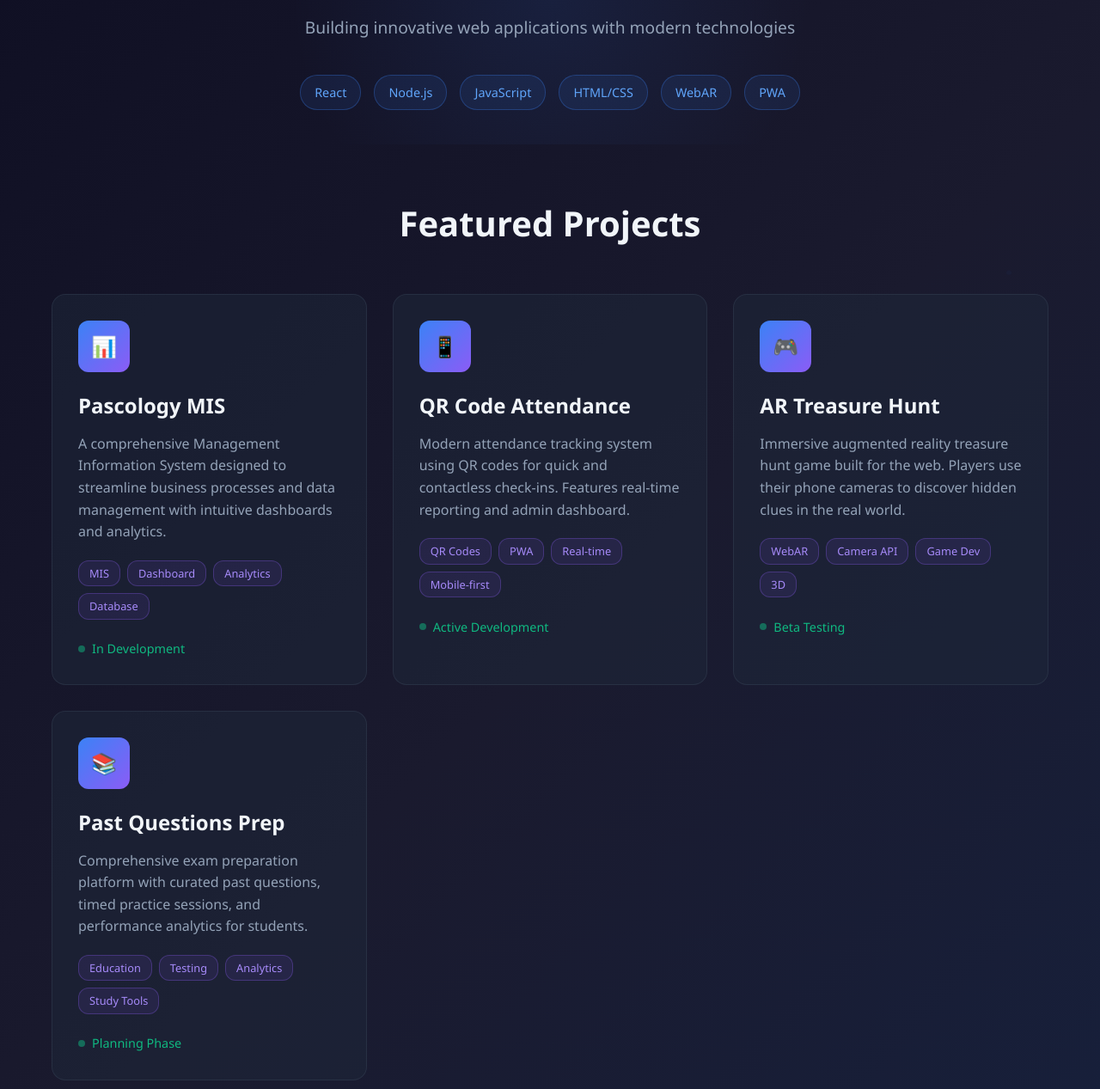
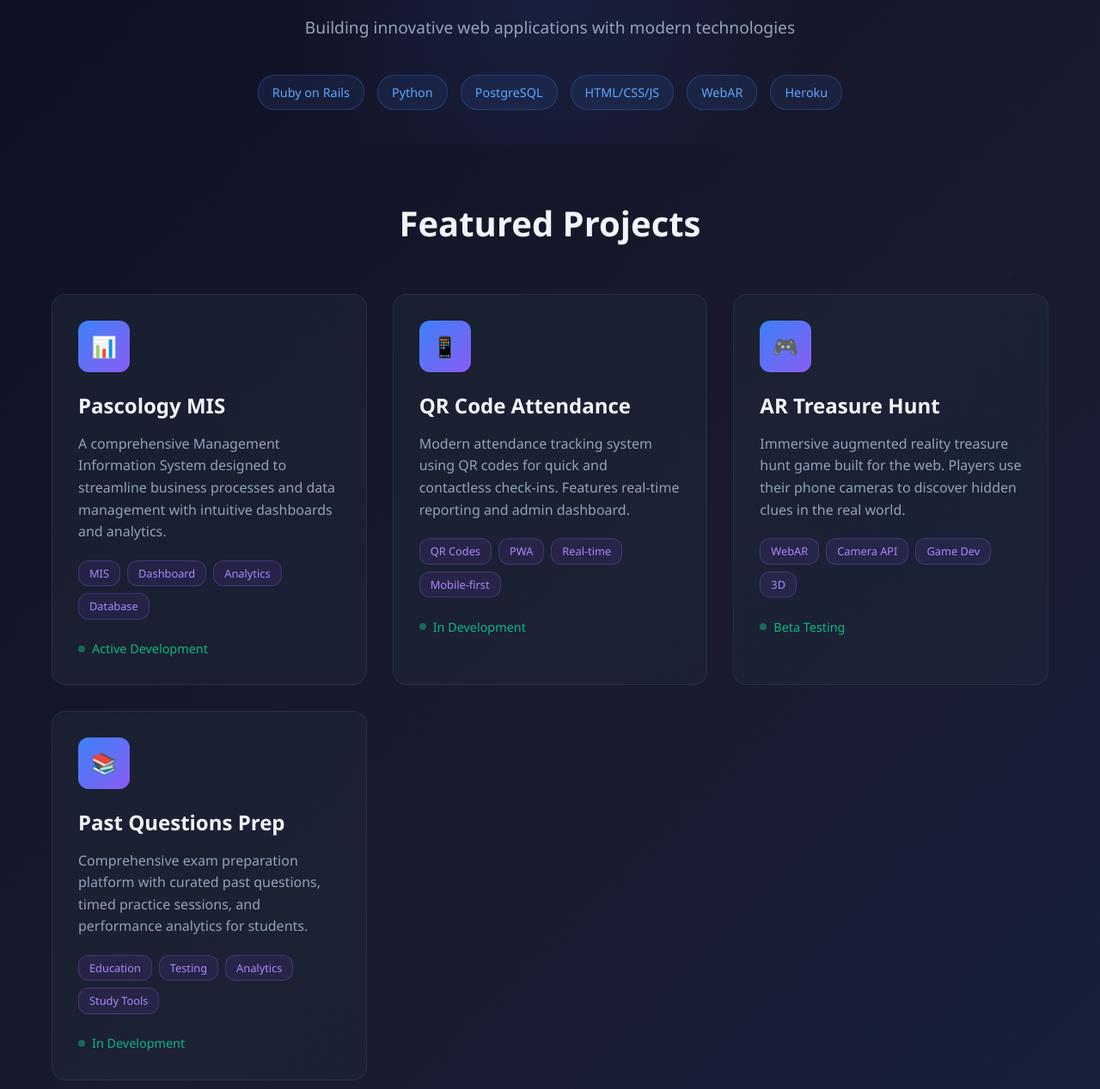
Before and after one commit to davidadafia/projects, a plain HTML site: page index.html in a window 1280 px wide. Shown: the part 173-1440 px from the top of the page at 86% size. Drawn offline with Linux system fonts and the light colour scheme.

Commit message:
Update index.html

```diff
--- a/index.html
+++ b/index.html
@@ -290,12 +290,12 @@
             <h1>David Adafia</h1>
             <p class="subtitle">Building innovative web applications with modern technologies</p>
             <div class="tech-stack">
-                <span class="tech-badge">React</span>
-                <span class="tech-badge">Node.js</span>
-                <span class="tech-badge">JavaScript</span>
-                <span class="tech-badge">HTML/CSS</span>
+                <span class="tech-badge">Ruby on Rails</span>
+                <span class="tech-badge">Python</span>
+                <span class="tech-badge">PostgreSQL</span>
+                <span class="tech-badge">HTML/CSS/JS</span>
                 <span class="tech-badge">WebAR</span>
-                <span class="tech-badge">PWA</span>
+                <span class="tech-badge">Heroku</span>
             </div>
         </header>
 
@@ -316,7 +316,7 @@
                     </div>
                     <div class="project-status">
                         <div class="status-dot"></div>
-                        In Development
+                        Active Development
                     </div>
                 </div>
 
@@ -334,7 +334,7 @@
                     </div>
                     <div class="project-status">
                         <div class="status-dot"></div>
-                        Active Development
+                        In Development
                     </div>
                 </div>
 
@@ -370,7 +370,7 @@
                     </div>
                     <div class="project-status">
                         <div class="status-dot"></div>
-                        Planning Phase
+                        In Development
                     </div>
                 </div>
             </div>
@@ -410,7 +410,7 @@
             const projectUrls = {
                 'pascology': 'https://pascology.com/',
                 'qr-attendance': '#', // Replace with your actual URL
-                'ar-treasure': '#', // Replace with your actual URL
+                'ar-treasure': 'https://huntx-ar.onrender.com/', // Replace with your actual URL
                 'exam-prep': '#' // Replace with your actual URL
             };
 
```
